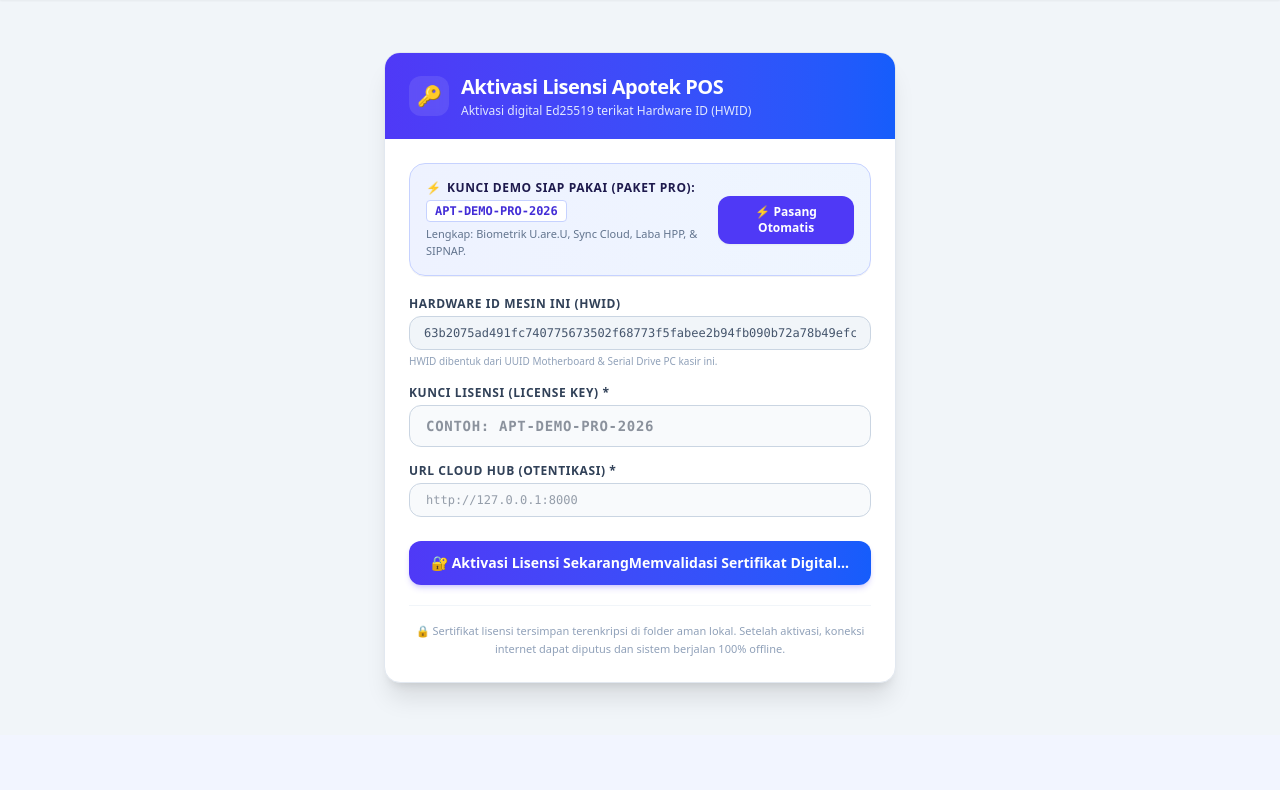
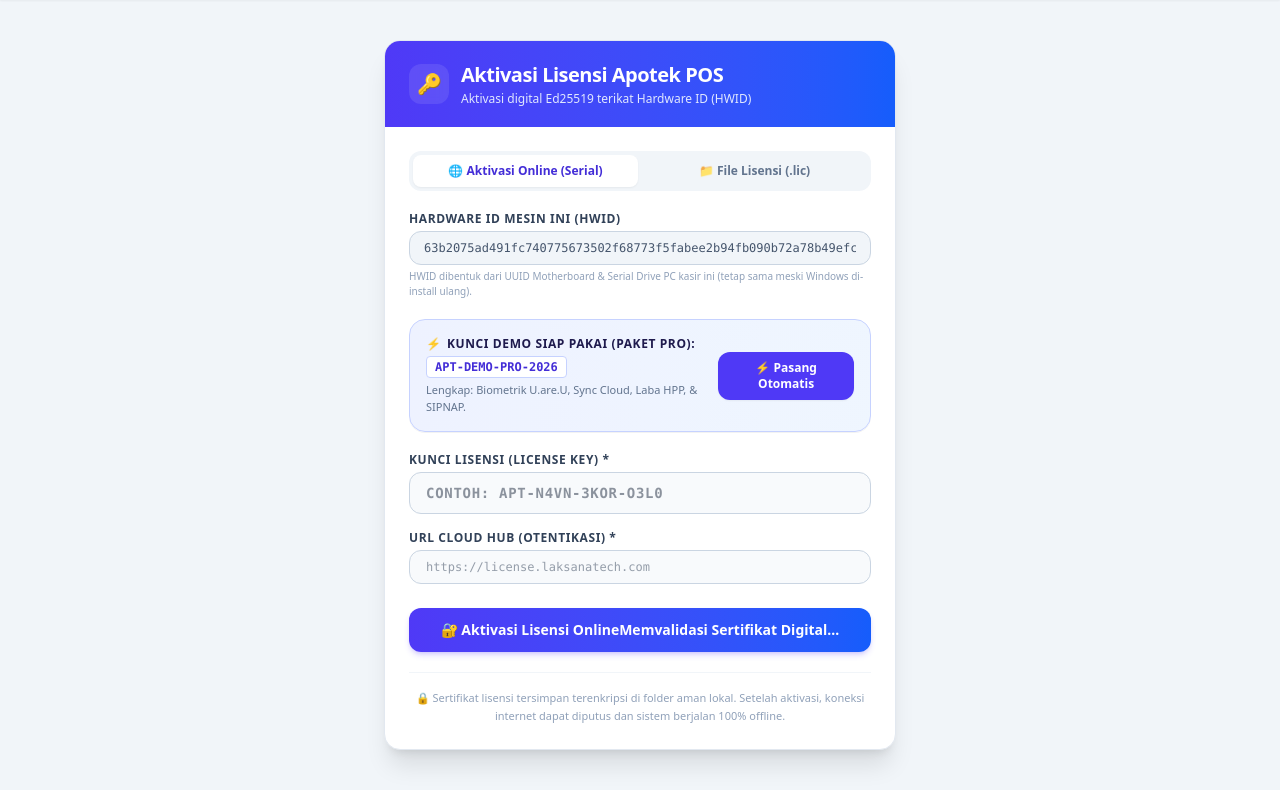
Before and after one commit to wibi89-sys/apotek_pos, a Laravel app: page /license/activate in a window 1280 px wide. Shown: the part 65-855 px from the top of the page. Before the commit the page ends 771 px from the top, so only its background shows below. Run offline with Laravel 12, Linux system fonts and the light colour scheme; style sheets or scripts are compiled from the project's sources; some libraries are stand-ins or nearby versions.

Commit message:
feat: add offline .lic file backup download and activation restore feature

```diff
--- a/apotek-pos-local/app/Livewire/License/ActivateLicense.php
+++ b/apotek-pos-local/app/Livewire/License/ActivateLicense.php
@@ -7,12 +7,17 @@ namespace App\Livewire\License;
 use App\Services\Licensing\HwidService;
 use App\Services\Licensing\LicenseService;
 use Livewire\Component;
+use Livewire\WithFileUploads;
 
 class ActivateLicense extends Component
 {
+    use WithFileUploads;
+
+    public string $activationMode = 'online'; // 'online' or 'file'
     public string $licenseKey = '';
     public string $cloudHubUrl = '';
     public string $currentHwid = '';
+    public $licenseFile = null;
     public ?string $errorMessage = null;
     public ?string $successMessage = null;
     public bool $isProcessing = false;
@@ -21,6 +26,13 @@ class ActivateLicense extends Component
     {
         $this->currentHwid = $hwidService->getHwid();
         $this->cloudHubUrl = (string) config('license.cloud_hub_url', 'http://127.0.0.1:8000');
+    }
+
+    public function setMode(string $mode): void
+    {
+        $this->activationMode = in_array($mode, ['online', 'file'], true) ? $mode : 'online';
+        $this->errorMessage = null;
+        $this->successMessage = null;
     }
 
     public function fillDemoLicense(): void
@@ -54,6 +66,36 @@ class ActivateLicense extends Component
         }
     }
 
+    public function activateOffline(LicenseService $licenseService): void
+    {
+        $this->validate([
+            'licenseFile' => ['required', 'file', 'max:1024'],
+        ], [
+            'licenseFile.required' => 'File sertifikat lisensi (.lic) wajib dipilih.',
+            'licenseFile.file' => 'File yang diunggah tidak valid.',
+            'licenseFile.max' => 'Ukuran file lisensi maksimal 1MB.',
+        ]);
+
+        $this->isProcessing = true;
+        $this->errorMessage = null;
+        $this->successMessage = null;
+
+        try {
+            $content = file_get_contents($this->licenseFile->getRealPath());
+            if ($content === false || empty(trim($content))) {
+                throw new \RuntimeException('File lisensi yang diunggah kosong.');
+            }
+
+            $licenseService->activateWithFileContent($content);
+            $this->successMessage = 'Aktivasi file lisensi offline berhasil! Sistem POS sekarang aktif.';
+            $this->redirectRoute('license.info');
+        } catch (\Throwable $e) {
+            $this->errorMessage = $e->getMessage();
+        } finally {
+            $this->isProcessing = false;
+        }
+    }
+
     public function render()
     {
         return view('livewire.license.activate-license')
--- a/apotek-pos-local/app/Livewire/License/LicenseInfo.php
+++ b/apotek-pos-local/app/Livewire/License/LicenseInfo.php
@@ -7,10 +7,28 @@ namespace App\Livewire\License;
 use App\Enums\LicenseFeature;
 use App\Services\Licensing\LicenseEntitlementService;
 use App\Services\Licensing\LicenseService;
+use Illuminate\Support\Facades\File;
 use Livewire\Component;
 
 class LicenseInfo extends Component
 {
+    public function downloadBackup(LicenseService $licenseService)
+    {
+        $path = $licenseService->getLicenseFilePath();
+        if (! File::exists($path)) {
+            session()->flash('error', 'File sertifikat lisensi lokal tidak ditemukan.');
+            return null;
+        }
+
+        $payload = $licenseService->getLicenseData();
+        $key = $payload['license_key'] ?? 'backup';
+        $filename = "activation_apt_{$key}.lic";
+
+        return response()->download($path, $filename, [
+            'Content-Type' => 'application/json',
+        ]);
+    }
+
     public function refreshLicense(LicenseService $licenseService): void
     {
         try {
--- a/apotek-pos-local/resources/views/livewire/license/activate-license.blade.php
+++ b/apotek-pos-local/resources/views/livewire/license/activate-license.blade.php
@@ -33,6 +33,37 @@
                 </div>
             @endif
 
+            <!-- Mode Switcher Tabs -->
+            <div class="grid grid-cols-2 gap-1 p-1 bg-slate-100 rounded-xl text-xs font-bold text-center">
+                <button
+                    type="button"
+                    wire:click="setMode('online')"
+                    class="py-2 rounded-lg transition cursor-pointer {{ $activationMode === 'online' ? 'bg-white text-indigo-700 shadow-xs' : 'text-slate-500 hover:text-slate-900' }}"
+                >
+                    🌐 Aktivasi Online (Serial)
+                </button>
+                <button
+                    type="button"
+                    wire:click="setMode('file')"
+                    class="py-2 rounded-lg transition cursor-pointer {{ $activationMode === 'file' ? 'bg-white text-indigo-700 shadow-xs' : 'text-slate-500 hover:text-slate-900' }}"
+                >
+                    📁 File Lisensi (.lic)
+                </button>
+            </div>
+
+            <!-- Machine HWID Always Displayed -->
+            <div>
+                <label class="block text-xs font-bold text-slate-700 uppercase tracking-wider mb-1">Hardware ID Mesin Ini (HWID)</label>
+                <input
+                    type="text"
+                    readonly
+                    value="{{ $currentHwid }}"
+                    class="w-full bg-slate-100 border border-slate-300 rounded-xl px-3.5 py-2 text-xs font-mono text-slate-600 select-all cursor-text focus:outline-none"
+                >
+                <p class="text-[10px] text-slate-400 mt-1">HWID dibentuk dari UUID Motherboard & Serial Drive PC kasir ini (tetap sama meski Windows di-install ulang).</p>
+            </div>
+
+            @if($activationMode === 'online')
                 <!-- 1-Click Demo License Box -->
                 <div class="p-4 bg-gradient-to-r from-indigo-50 to-blue-50 border border-indigo-200 rounded-2xl flex flex-col sm:flex-row sm:items-center justify-between gap-3 shadow-2xs">
                     <div>
@@ -52,27 +83,15 @@
                     </button>
                 </div>
 
-            <!-- Activation Form -->
+                <!-- Activation Form (Online) -->
                 <form wire:submit="activate" class="space-y-4">
-                <!-- Machine HWID -->
-                <div>
-                    <label class="block text-xs font-bold text-slate-700 uppercase tracking-wider mb-1">Hardware ID Mesin Ini (HWID)</label>
-                    <input
-                        type="text"
-                        readonly
-                        value="{{ $currentHwid }}"
-                        class="w-full bg-slate-100 border border-slate-300 rounded-xl px-3.5 py-2 text-xs font-mono text-slate-600 select-all cursor-text focus:outline-none"
-                    >
-                    <p class="text-[10px] text-slate-400 mt-1">HWID dibentuk dari UUID Motherboard & Serial Drive PC kasir ini.</p>
-                </div>
-
                     <!-- License Key -->
                     <div>
                         <label class="block text-xs font-bold text-slate-700 uppercase tracking-wider mb-1">Kunci Lisensi (License Key) *</label>
                         <input
                             type="text"
                             wire:model="licenseKey"
-                        placeholder="Contoh: APT-DEMO-PRO-2026"
+                            placeholder="Contoh: APT-N4VN-3KOR-O3L0"
                             class="w-full uppercase font-mono font-bold tracking-wider bg-slate-50 border border-slate-300 rounded-xl px-4 py-2.5 text-sm focus:bg-white focus:outline-none focus:ring-2 focus:ring-indigo-500 transition"
                         >
                         @error('licenseKey') <span class="text-rose-500 text-xs mt-1 block font-medium">{{ $message }}</span> @enderror
@@ -84,7 +103,7 @@
                         <input
                             type="text"
                             wire:model="cloudHubUrl"
-                        placeholder="http://127.0.0.1:8000"
+                            placeholder="https://license.laksanatech.com"
                             class="w-full bg-slate-50 border border-slate-300 rounded-xl px-4 py-2 text-xs font-mono text-slate-700 focus:bg-white focus:outline-none focus:ring-2 focus:ring-indigo-500 transition"
                         >
                         @error('cloudHubUrl') <span class="text-rose-500 text-xs mt-1 block font-medium">{{ $message }}</span> @enderror
@@ -97,11 +116,48 @@
                             wire:loading.attr="disabled"
                             class="w-full bg-gradient-to-r from-indigo-600 to-blue-600 hover:from-indigo-700 hover:to-blue-700 text-white font-bold py-3 px-4 rounded-xl shadow-md shadow-indigo-600/20 transition disabled:opacity-50 flex items-center justify-center cursor-pointer text-sm"
                         >
-                        <span wire:loading.remove>🔐 Aktivasi Lisensi Sekarang</span>
+                            <span wire:loading.remove>🔐 Aktivasi Lisensi Online</span>
                             <span wire:loading>Memvalidasi Sertifikat Digital...</span>
                         </button>
                     </div>
                 </form>
+            @else
+                <!-- Activation Form (Offline via .lic file) -->
+                <form wire:submit="activateOffline" class="space-y-4">
+                    <div class="p-4 bg-emerald-50/70 border border-emerald-200 rounded-2xl text-emerald-950 text-xs space-y-1">
+                        <div class="font-bold flex items-center gap-1.5 text-emerald-800">
+                            <span>💡</span> Aktivasi 100% Offline Tanpa Koneksi Internet
+                        </div>
+                        <p class="text-emerald-700 text-[11px] leading-relaxed">
+                            Pilih file sertifikat lisensi <strong>(.lic)</strong> hasil unduhan cadangan sebelumnya atau yang diberikan oleh tim support Laksana Solution.
+                        </p>
+                    </div>
+
+                    <div>
+                        <label class="block text-xs font-bold text-slate-700 uppercase tracking-wider mb-1">Pilih File Lisensi (*.lic) *</label>
+                        <input
+                            type="file"
+                            wire:model="licenseFile"
+                            accept=".lic,.json"
+                            class="w-full bg-slate-50 border border-slate-300 rounded-xl px-3 py-2 text-xs text-slate-700 focus:bg-white focus:outline-none focus:ring-2 focus:ring-indigo-500 transition file:mr-3 file:py-1.5 file:px-3 file:rounded-lg file:border-0 file:text-xs file:font-semibold file:bg-indigo-600 file:text-white hover:file:bg-indigo-700 cursor-pointer"
+                        >
+                        @error('licenseFile') <span class="text-rose-500 text-xs mt-1 block font-medium">{{ $message }}</span> @enderror
+                        <p class="text-[10px] text-slate-400 mt-1">Format file: activation_*.lic (Sertifikat Kriptografi Ed25519).</p>
+                    </div>
+
+                    <!-- Submit Button -->
+                    <div class="pt-2">
+                        <button
+                            type="submit"
+                            wire:loading.attr="disabled"
+                            class="w-full bg-gradient-to-r from-emerald-600 to-teal-600 hover:from-emerald-700 hover:to-teal-700 text-white font-bold py-3 px-4 rounded-xl shadow-md shadow-emerald-600/20 transition disabled:opacity-50 flex items-center justify-center cursor-pointer text-sm"
+                        >
+                            <span wire:loading.remove>📂 Pasang & Aktifkan Lisensi Offline</span>
+                            <span wire:loading>Memverifikasi Tanda Tangan Digital...</span>
+                        </button>
+                    </div>
+                </form>
+            @endif
 
             <div class="pt-4 border-t border-slate-100 text-center text-[11px] text-slate-400 leading-relaxed">
                 🔒 Sertifikat lisensi tersimpan terenkripsi di folder aman lokal. Setelah aktivasi, koneksi internet dapat diputus dan sistem berjalan 100% offline.
```
Also changed, not shown: apotek-pos-local/app/Services/Licensing/LicenseService.php (+63 -0 lines), apotek-pos-local/resources/views/livewire/license/license-info.blade.php (+14 -6 lines), apotek-pos-local/tests/Feature/LicenseVerificationTest.php (+48 -0 lines). Lines whose indentation alone changed are shown as unchanged.
